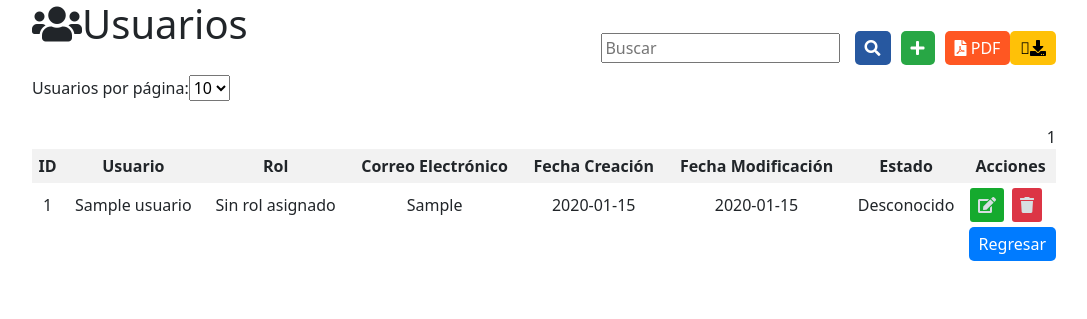
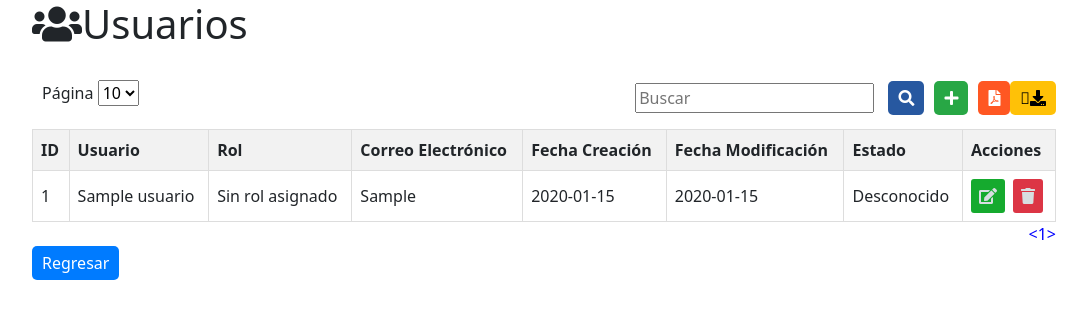
Before and after one commit to Keysiss2019/GESTION_COMPRAS, a PHP site: page /usuario/usuario.php in a window 1280 px wide. Shown: the top 319 px of the page, without its empty margins (96-1183 px from the left). Run offline with PHP 8.4, Linux system fonts and the light colour scheme; tables that the repository leaves empty or names only in its code hold one stand-in row (values such as "Sample post"); some libraries are stand-ins or nearby versions.

Commit message:
Arreglar posicion de btn regresar, pdf, numeracion de pagina

```diff
--- a/usuario/usuario.php
+++ b/usuario/usuario.php
@@ -1,65 +1,15 @@
 
-<!DOCTYPE html>
-<html>
+<?php
+    // Definimos el valor por defecto para resultsPerPage
+    $resultsPerPage = 10;
 
-<head>
-<meta charset="UTF-8">
-    <meta http-equiv="X-UA-Compatible" content="IE=edge">
-    <meta name="viewport" content="width=device-width, initial-scale=1.0">
-    <title>MVC IHCI</title>
-    <link rel="stylesheet" href="../css/estilosProducto.css">
-    <link href="https://cdn.jsdelivr.net/npm/bootstrap@5.3.0/dist/css/bootstrap.min.css" rel="stylesheet" integrity="sha384-9ndCyUaIbzAi2FUVXJi0CjmCapSmO7SnpJef0486qhLnuZ2cdeRhO02iuK6FUUVM" crossorigin="anonymous">
-    <script src="https://kit.fontawesome.com/860e3c70ee.js" crossorigin="anonymous"></script>
-    <link rel="stylesheet" href="https://cdnjs.cloudflare.com/ajax/libs/font-awesome/5.15.3/css/all.min.css">
-    <script src="../estilos.js"></script>
-</head>
+    // Verificamos si el parámetro resultsPerPage está presente en la URL y lo actualizamos si es necesario
+    if (isset($_GET['resultsPerPage'])) {
+        $resultsPerPage = $_GET['resultsPerPage'];
+    }
 
-<title>Gestión de Roles</title>
-<link rel="stylesheet" href="https://cdnjs.cloudflare.com/ajax/libs/font-awesome/5.15.4/css/all.min.css">
-
-</head>
-
-<body>
-
-    <div class="content">
-      <h1><span class="fas fa-users"></span>Usuarios</h1>
-        <div class="search-bar" style="margin-top: -25px; margin-bottom: -10px; text-align: right;">
-            <form method="get" action="">
-              <input type="text" name="buscar" placeholder="Buscar">
-              <button type="submit"><i class="fas fa-search"></i></button>
-            </form>
-          <a href="../usuario/agregar_usuario.php" class="print-button plus-button" onclick="toggleFloatingForm()"><i class="fas fa-plus"></i></a>
-           <a href="pdf_usuario.php" class="pdf-button"><i class="fas fa-file-pdf"></i> PDF</a>
-          <!-- Agrega el enlace al archivo PDF dentro del atributo "href" del botón -->
-          <a href="excel.php"><button class="fa-download"><i class="fas fa-download"></i></button></a>
-
-
-        </div>
-
-        <table>
-            <thead>
-                <tr>
-                    <th>ID</th>
-                    <th>Usuario</th>
-                    <th>Rol</th>
-                    <th>Correo Electrónico</th>
-                    <th>Fecha Creación</th>
-                    <th>Fecha Modificación</th>
-                    <th>Estado</th>
-                    <th>Acciones</th>
-                </tr>
-            </thead>
-            <tbody>
-                <?php
     // Conexión a la base de datos
-                   $servername = "localhost";
-                   $username = "root";
-                   $password = "";
-                   $dbname = "gestion_compras2";
-                   $conn = new mysqli($servername, $username, $password, $dbname);
-                  if ($conn->connect_error) {
-                      die("Error de conexión: " . $conn->connect_error);
-                    }
+    include "../conexion/conexion.php";
 
     // Definir variables de búsqueda
     $nombreUsuario = "";
@@ -74,10 +24,6 @@
     if (isset($_GET['buscar'])) {
         $buscar = $_GET['buscar'];
     }
-
-
-                  // Obtener el número de usuarios por página elegido por el usuario (default: 10)
-                 $resultsPerPage = isset($_GET['resultsPerPage']) ? $_GET['resultsPerPage'] : 10;
 
     // Calcular la página actual y el índice de inicio
     $page = isset($_GET['page']) ? $_GET['page'] : 1;
@@ -107,6 +53,88 @@
         'N' => 'Nuevo'
     );
 
+    // Resto del código...
+?>
+
+<!DOCTYPE html>
+<html>
+<head>
+    <meta charset="UTF-8">
+    <meta http-equiv="X-UA-Compatible" content="IE=edge">
+    <meta name="viewport" content="width=device-width, initial-scale=1.0">
+    <title>MVC IHCI</title>
+    <link rel="stylesheet" href="../css/estilosProducto.css">
+    <link href="https://cdn.jsdelivr.net/npm/bootstrap@5.3.0/dist/css/bootstrap.min.css" rel="stylesheet" integrity="sha384-9ndCyUaIbzAi2FUVXJi0CjmCapSmO7SnpJef0486qhLnuZ2cdeRhO02iuK6FUUVM" crossorigin="anonymous">
+    <script src="https://kit.fontawesome.com/860e3c70ee.js" crossorigin="anonymous"></script>
+    <link rel="stylesheet" href="https://cdnjs.cloudflare.com/ajax/libs/font-awesome/5.15.3/css/all.min.css">
+    <script src="../estilos.js"></script>
+</head>
+
+<title>Gestión de Roles</title>
+<link rel="stylesheet" href="https://cdnjs.cloudflare.com/ajax/libs/font-awesome/5.15.4/css/all.min.css">
+<style>
+    table {
+        border-collapse: collapse;
+        width: 100%;
+    }
+
+    th, td {
+        border: 1px solid #dddddd;
+        text-align: left;
+        padding: 8px;
+    }
+
+    th {
+        background-color: #f2f2f2;
+    }
+</style>
+
+</head>
+
+<body>
+<div class="content">
+
+    <h1><span class="fas fa-users"></span>Usuarios</h1>
+    <br>
+
+    <form method="get" style="display: inline-block; margin-left: 10px;">
+            <label for="resultsPerPage">Página</label>
+            <select name="resultsPerPage" id="resultsPerPage" onchange="this.form.submit()">
+                <option value="5" <?php if ($resultsPerPage == 5) echo "selected"; ?>>5</option>
+                <option value="10" <?php if ($resultsPerPage == 10) echo "selected"; ?>>10</option>
+                <option value="20" <?php if ($resultsPerPage == 20) echo "selected"; ?>>20</option>
+                <option value="50" <?php if ($resultsPerPage == 50) echo "selected"; ?>>50</option>
+            </select>
+        </form>
+    <div class="search-bar" style="margin-top: -25px; margin-bottom: -10px;">
+        <form method="get" action="">
+            <input type="text" name="buscar" placeholder="Buscar">
+            <button type="submit"><i class="fas fa-search"></i></button>
+        </form>
+
+        <a href="../usuario/agregar_usuario.php" class="print-button plus-button" onclick="toggleFloatingForm()"><i class="fas fa-plus"></i></a>
+        <a href="pdf_usuario.php" class="pdf-button" target="_blank"><i class="fas fa-file-pdf"></i></a>
+
+        <!-- Agrega el enlace al archivo PDF dentro del atributo "href" del botón -->
+        <a href="excel.php"><button class="fa-download"><i class="fas fa-download"></i></button></a>
+    </div>
+        <br>
+
+        <table>
+            <thead>
+                <tr>
+                    <th>ID</th>
+                    <th>Usuario</th>
+                    <th>Rol</th>
+                    <th>Correo Electrónico</th>
+                    <th>Fecha Creación</th>
+                    <th>Fecha Modificación</th>
+                    <th>Estado</th>
+                    <th>Acciones</th>
+                </tr>
+            </thead>
+            <tbody>
+                <?php
                 if ($result->num_rows > 0) {
                     while ($row = $result->fetch_assoc()) {
                         echo "<tr>";
@@ -137,25 +165,11 @@
                 } else {
                     echo "<tr><td colspan='7'>No se encontraron usuarios</td></tr>";
                 }
+                ?>
+            </tbody>
+        </table>
 
-
-                    $conn->close();
-                ?>
-
-                <div class="pagination-left">
-                    <!-- Formulario para elegir el número de usuarios por página -->
-                    <form method="get">
-                        <label for="resultsPerPage">Usuarios por página:</label>
-                        <select name="resultsPerPage" id="resultsPerPage" onchange="this.form.submit()">
-                            <option value="5" <?php if ($resultsPerPage == 5) echo "selected"; ?>>5</option>
-                            <option value="10" <?php if ($resultsPerPage == 10) echo "selected"; ?>>10</option>
-                            <option value="20" <?php if ($resultsPerPage == 20) echo "selected"; ?>>20</option>
-                            <option value="50" <?php if ($resultsPerPage == 50) echo "selected"; ?>>50</option>
-                        </select>
-                    </form>
-                </div>
-                <br>
-                <div class="pagination pagination-links">
+        <div class="pagination pagination-links" style="clear:both;">
             <!-- Enlaces de paginación -->
             <?php
             // Agrega el enlace para la página anterior si no estás en la primera página
@@ -164,7 +178,7 @@
             }
 
             // Agrega la numeración de página actual
-                       echo "<span>$page</span>";
+            echo "<span  style='color: blue;'>&lt;$page&gt;</span>";
 
             // Agrega el enlace para la página siguiente si no estás en la última página
             if ($page < $totalPages) {
@@ -173,15 +187,9 @@
             ?>
         </div>
 
-            </tbody>
-        </table>
-
-        <button class="styled-button" onclick="window.location.href='../setting/ajustes.php'" style="background-color: #007bff; color: #fff; padding: 5px 10px; border: none; border-radius: 5px; cursor: pointer;">Regresar</button>
-
-
-
+        <button class="styled-button"
+            onclick="window.location.href='../setting/ajustes.php'"
+            style="background-color: #007bff; color: #fff; padding: 5px 10px; border: none; border-radius: 5px; cursor: pointer; float: left;">Regresar</button>
     </div>
-
 </body>
-
 </html>
```
Lines whose indentation alone changed are shown as unchanged.
